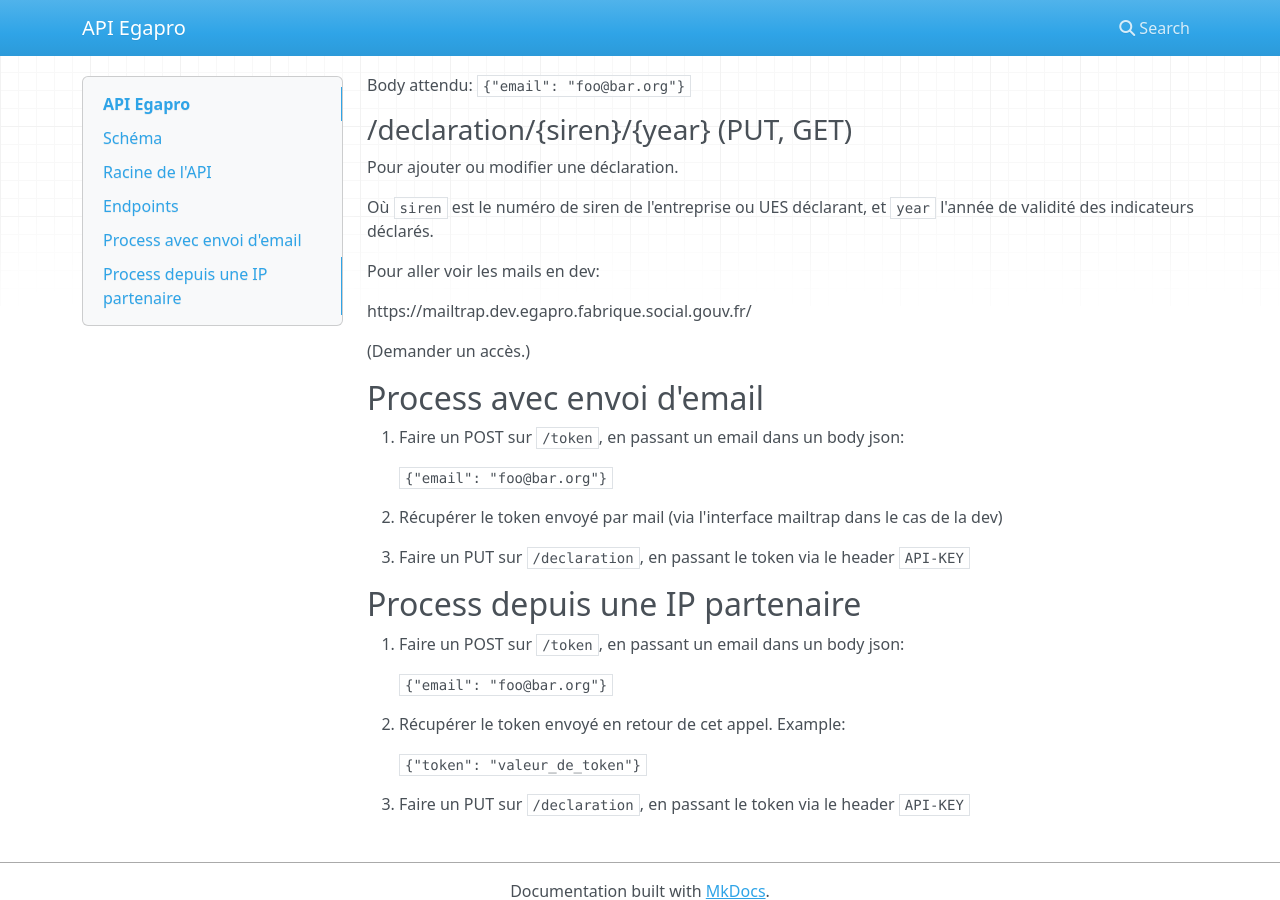
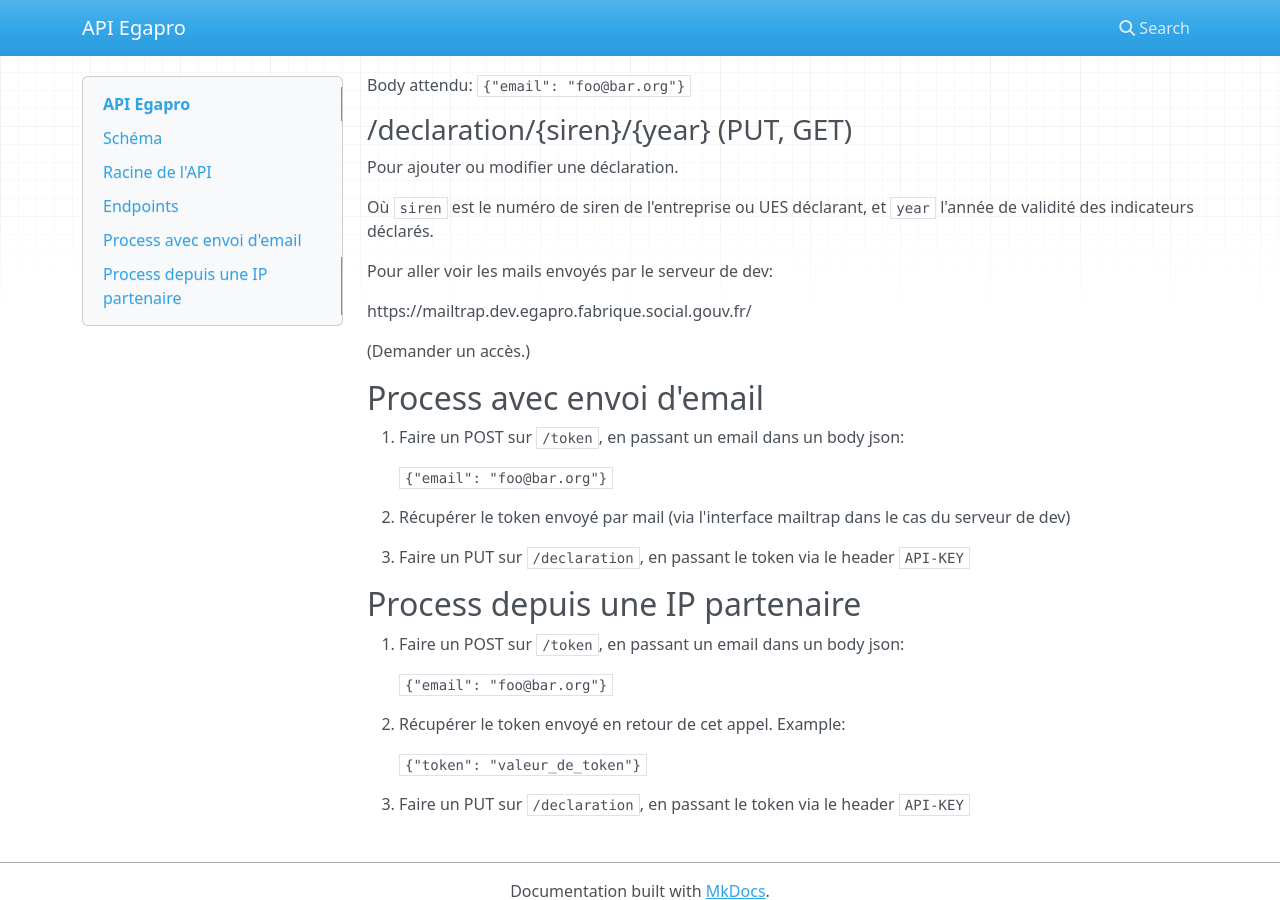
Before and after one commit to SocialGouv/egapro-api, an MkDocs documentation site: the page built from docs/index.md, in a window 1280 px wide and 900 px high, scrolled down 514 px. Built offline with MkDocs 1.6.1, drawn with Linux system fonts in a browser that asks for light colours; nearby versions of some CDN libraries.

Commit message:
chore(doc): proof reading

```diff
--- a/docs/index.md
+++ b/docs/index.md
@@ -26,7 +26,7 @@ Pour ajouter ou modifier une déclaration.
 
 Où `siren` est le numéro de siren de l'entreprise ou UES déclarant, et `year` l'année de validité des indicateurs déclarés.
 
-Pour aller voir les mails en dev:
+Pour aller voir les mails envoyés par le serveur de dev:
 
 https://mailtrap.dev.egapro.fabrique.social.gouv.fr/
 
@@ -38,7 +38,7 @@ https://mailtrap.dev.egapro.fabrique.social.gouv.fr/
 
     `{"email": "foo@bar.org"}`
 
-1. Récupérer le token envoyé par mail (via l'interface mailtrap dans le cas de la dev)
+1. Récupérer le token envoyé par mail (via l'interface mailtrap dans le cas du serveur de dev)
 
 1. Faire un PUT sur `/declaration`, en passant le token via le header `API-KEY`
 
```
